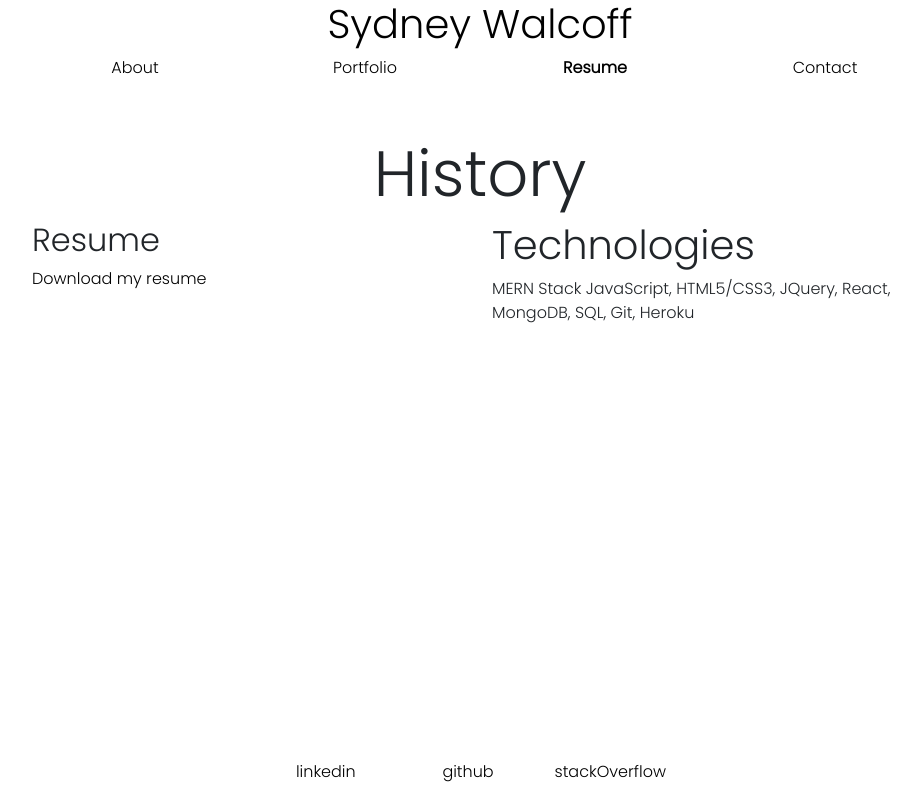
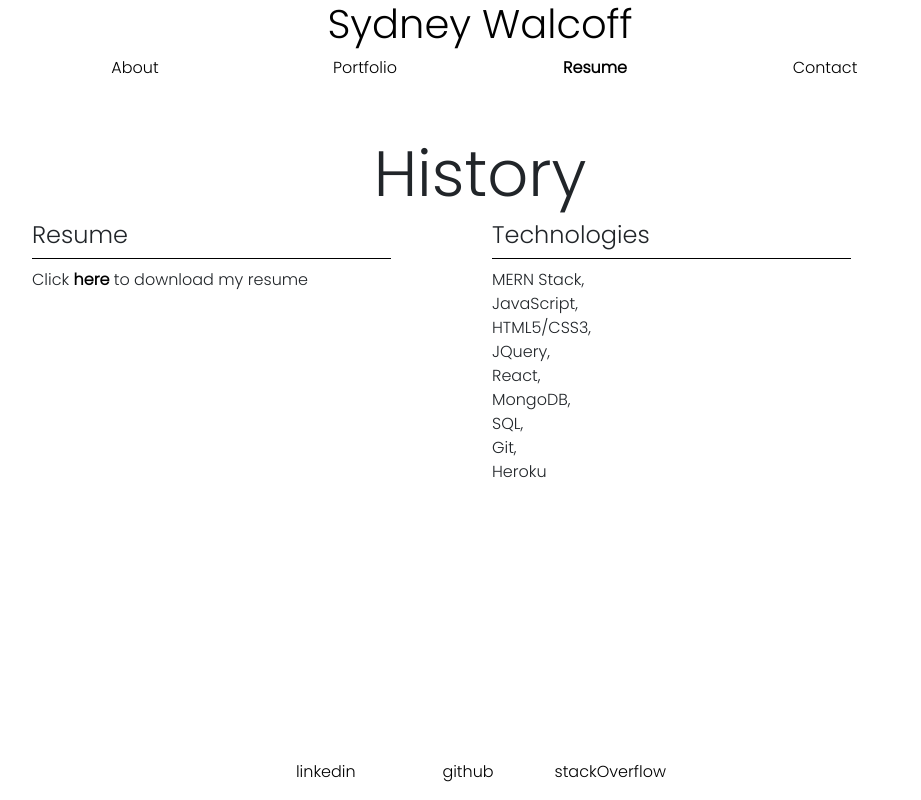
Before and after one commit to sydneywalcoff/sydneywalcoff, a React (Create React App) app: page / in a window 1280 px wide. Both pictures are taken after a click on the element "Resume". Shown: the whole page, without its empty margins (160-1081 px from the left). Built offline with nearby package versions, Linux system fonts and the light colour scheme.

Commit message:
history/resume page looking better'

```diff
--- a/src/App.css
+++ b/src/App.css
@@ -131,7 +131,6 @@ header nav ul li {
 }
 
 .project img {
-    /* width: 90%; */
     height: 200px;
     margin: 0, 2%;
     object-fit: cover;
@@ -141,6 +140,10 @@ header nav ul li {
     margin: 0 auto;
 }
 
+/* resume */
+#resume-link {
+    font-weight: bold;
+}
 
 /* contact */
 .contact-info {
--- a/src/components/Resume/index.js
+++ b/src/components/Resume/index.js
@@ -8,14 +8,14 @@ const Resume = () => {
                 <h1 className="display-3 col title text-center">History</h1>
             </div>
             <div className="row">
-                <div className = 'col justify-content-center'>
-                    <h2>Resume</h2>
-                    <a href={resume} download><p>Download my resume</p></a>
+                <div className = 'col-5'>
+                    <h4 className='section-title'>Resume</h4>
+                    <p>Click <a href={resume} id="resume-link" download>here</a> to download my resume</p>
                 </div>
-                <div className ='col'>
-                    <h4 className="display-6 title">Technologies</h4>
-                    <p>MERN Stack
-                    JavaScript, HTML5/CSS3, JQuery, React, MongoDB, SQL, Git, Heroku
+                <div className='col-1'></div>
+                <div className ='col-5'>
+                    <h4 className="section-title">Technologies</h4>
+                    <p>MERN Stack, <br/> JavaScript, <br/> HTML5/CSS3, <br/> JQuery, <br/> React, <br/> MongoDB, <br/> SQL, <br/> Git, <br/> Heroku
                     </p>
                 </div>
             </div>
```
